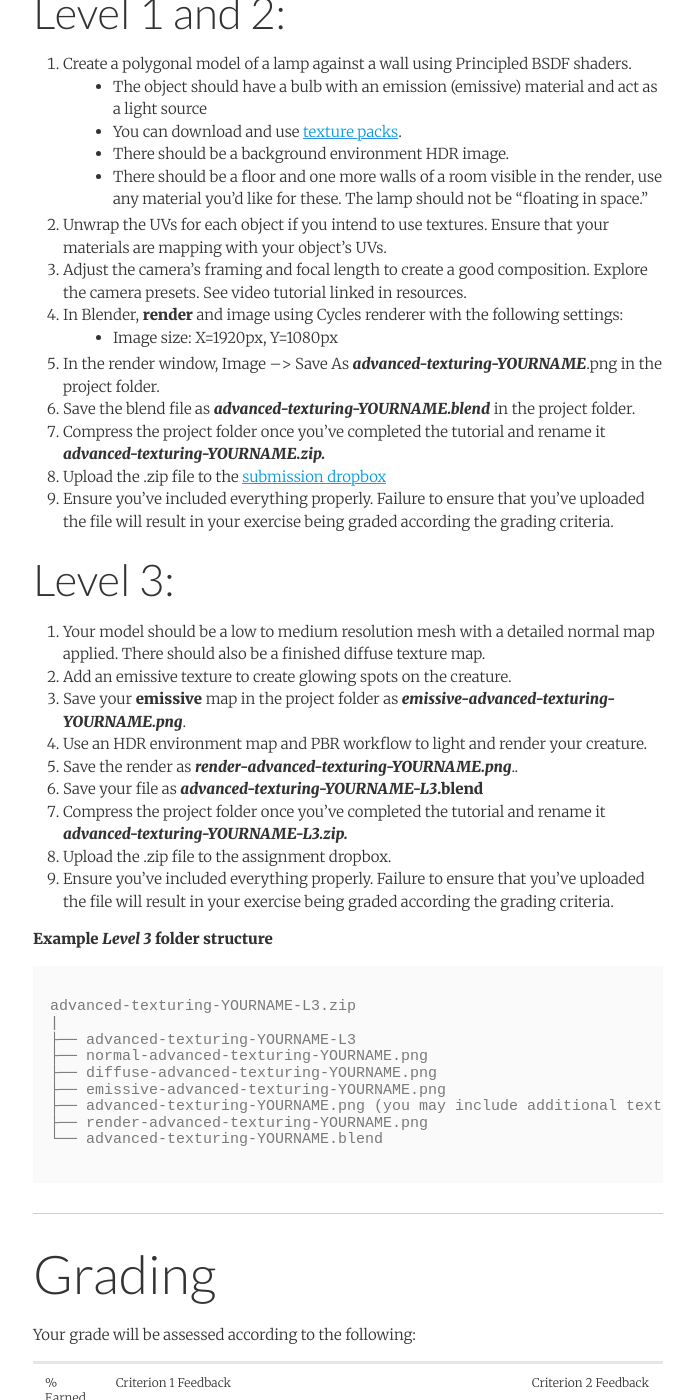
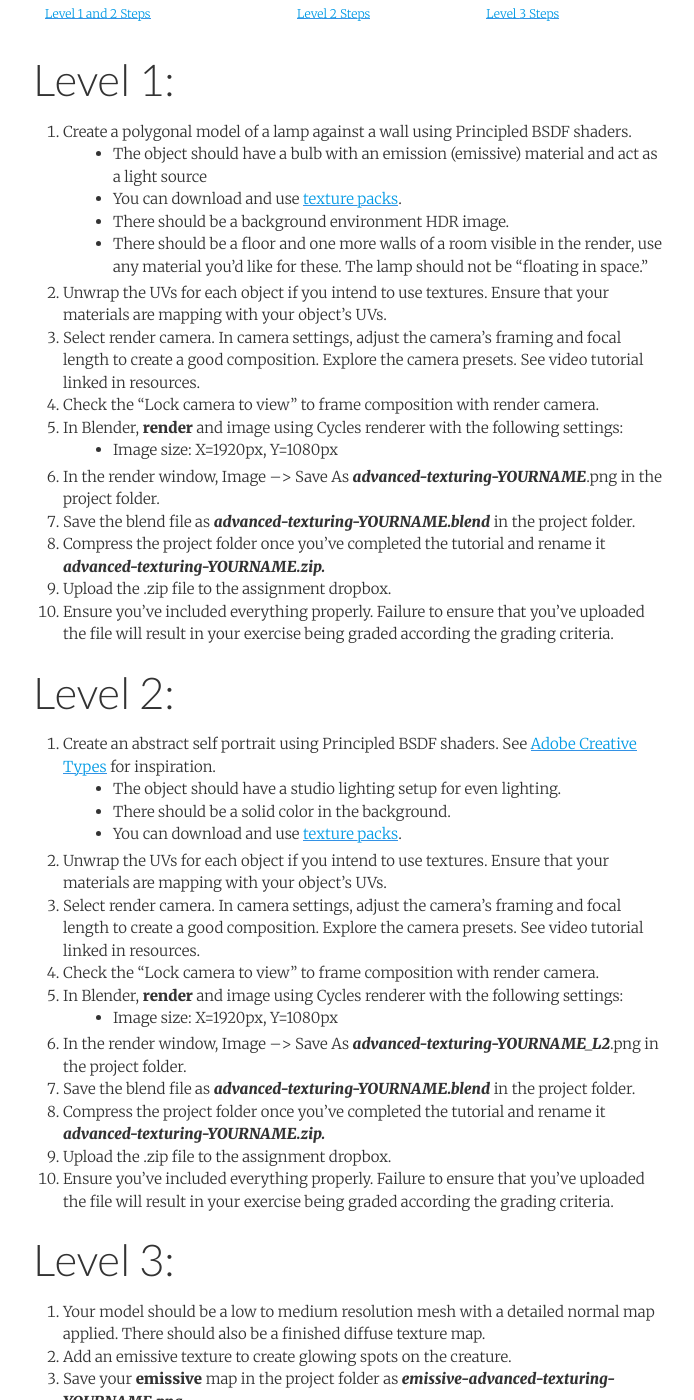
Before and after one commit to michael-collins/3d-modeling-rendering-animation-fa19--oer, a Jekyll site: the page built from _assignments/advanced-texturing/advanced-texturing.md, in a window 1280 px wide and 1400 px high, scrolled down 1515 px. Shown: the whole window, without its empty margins (292-986 px from the left). Built offline with Jekyll 4.4.1, drawn with Linux system fonts in a browser that asks for light colours; nearby versions of some CDN libraries; some of the changed text lies outside the part shown.

Commit message:
updated ex 3

```diff
--- a/_assignments/advanced-texturing/advanced-texturing.md
+++ b/_assignments/advanced-texturing/advanced-texturing.md
@@ -11,7 +11,8 @@ In this exercise, you will use a PBR workflow to add realistic textures, set up
 
 ## Learning Resources
 
----
+***
+
 **Level 1 & 2: Beginner and Intermediate Students**
 
 Physically based materials:
@@ -30,28 +31,32 @@ Example texture packs:
 
 Blender:
 
+- Blender Foundation - Videos 21-27: [Blender Fundamentals 2.8](https://www.youtube.com/playlist?list=PLa1F2ddGya_-UvuAqHAksYnB0qL9yWDO6)
+- [Grant Abbitt - Part 6 Rendering and Atmosphere](https://www.youtube.com/watch?v=g8683RF1COo)
 - Blender Reference Sheet: [Blender Hotkeys](http://download.blender.org/documentation/BlenderHotkeyReference.pdf)
-- Lynda - Watch Chapters 5-9: [Blender Essentials](https://www.lynda.com/Blender-tutorials/Blender-Essential-Training/87088-2.html?org=psu.edu)
+- Lynda - Watch Chapters 4 and 7: [Blender Essentials](https://www.linkedin.com/learning/blender-2-8-essential-training-2)
 - [Setting up the redner camera in Blender](https://www.youtube.com/watch?v=SG6yOoq7FKI)
 - [PBR Materials Demo](https://www.youtube.com/watch?v=FRNCp9GueUs) By Joe Foresman
 
----
+***
 
 **Level 3: Experienced Students**
 
-- [Character scuptling](https://www.lynda.com/Blender-tutorials/Sculpting-fine-details/135362/146888-4.html?org=psu.edu)
-- [Retopologize](https://www.youtube.com/watch?v=k9NAv_q_wfU)
-- [Normal Maps and Nodes](https://www.youtube.com/watch?v=gzZqFrFlcEE)
+- Flipped Normals - [Introduction to Sculpting in Blender 2.8 - Sculpting Essentials](https://www.youtube.com/watch?v=A-Wq8K8icpQ&list=PLBX-X8mPyxIqV8Uto03OdvfnGUHCu9Hxz&index=2)
+- [Blender 2.8 - How to bake textures - Tutorial](https://www.youtube.com/watch?v=2ClzsuExtCo)
+- [Retopology for Beginners in Blender 2.8 - Retopo the Correct Way](https://www.youtube.com/watch?v=CuQzPDs99yM&list=PLBX-X8mPyxIqV8Uto03OdvfnGUHCu9Hxz&index=1)
+- [How To Setup PBR and Displacement in EEVEE AND Cycles Blender 2.8](https://www.youtube.com/watch?v=UkU0-QeWUcU)
 
----
+
+***
 
 ## Steps to Completion
 
 Choose a either level 1, level 2, or level 3 to complete based on your prior experience with 3D tools. If you are a novice, choose Level 1. If you have some experience, choose Level 2. If you are very experienced with 3D tools, choose Level 3.
 
-[Level 1 and 2 Steps](#level-1-2) | [Level 3 Steps](#level-3)
+[Level 1 and 2 Steps](#level-1) | [Level 2 Steps](#level-2) | [Level 3 Steps](#level-3)
 
-### <a name="level-1-2"></a>Level 1 and 2:
+### <a name="level-1"></a>Level 1:
 
 1. Create a polygonal model of a lamp against a wall using Principled BSDF shaders.
   - The object should have a bulb with an emission (emissive) material and act as a light source
@@ -59,13 +64,31 @@ Choose a either level 1, level 2, or level 3 to complete based on your prior exp
   - There should be a background environment HDR image.
   - There should be a floor and one more walls of a room visible in the render, use any material you'd like for these. The lamp should not be "floating in space."
 2. Unwrap the UVs for each object if you intend to use textures. Ensure that your materials are mapping with your object's UVs.
-3. Adjust the camera's framing and focal length to create a good composition. Explore the camera presets. See video tutorial linked in resources.
+3. Select render camera. In camera settings, adjust the camera's framing and focal length to create a good composition. Explore the camera presets. See video tutorial linked in resources.
+4. Check the "Lock camera to view" to frame composition with render camera.
 4. In Blender, **render** and image using Cycles renderer with the following settings:
   - Image size: X=1920px, Y=1080px
 5. In the render window, Image --> Save As **_{{ page.submission-id }}_**.png in the project folder.
 9. Save the blend file as **_{{ page.submission-id }}.blend_** in the project folder.
 10. Compress the project folder once you’ve completed the tutorial and rename it **_{{ page.submission-id }}.zip._**
-11. Upload the .zip file to the [submission dropbox]({{ site.assignments.[page.exercise].dropbox-url }})
+11. Upload the .zip file to the assignment dropbox.
+12. Ensure you’ve included everything properly. Failure to ensure that you’ve uploaded the file will result in your exercise being graded according the grading criteria.
+
+### <a name="level-2"></a>Level 2:
+
+1. Create an abstract self portrait using Principled BSDF shaders. See [Adobe Creative Types](https://mycreativetype.com/the-creative-types/) for inspiration.
+  - The object should have a studio lighting setup for even lighting.
+  - There should be a solid color in the background.
+  - You can download and use [texture packs](https://texturehaven.com/textures/).
+2. Unwrap the UVs for each object if you intend to use textures. Ensure that your materials are mapping with your object's UVs.
+3. Select render camera. In camera settings, adjust the camera's framing and focal length to create a good composition. Explore the camera presets. See video tutorial linked in resources.
+4. Check the "Lock camera to view" to frame composition with render camera.
+4. In Blender, **render** and image using Cycles renderer with the following settings:
+  - Image size: X=1920px, Y=1080px
+5. In the render window, Image --> Save As **_{{ page.submission-id }}_L2_**.png in the project folder.
+9. Save the blend file as **_{{ page.submission-id }}.blend_** in the project folder.
+10. Compress the project folder once you’ve completed the tutorial and rename it **_{{ page.submission-id }}.zip._**
+11. Upload the .zip file to the assignment dropbox.
 12. Ensure you’ve included everything properly. Failure to ensure that you’ve uploaded the file will result in your exercise being graded according the grading criteria.
 
 ### <a name="level-3"></a>Level 3:
--- a/_data/schedule/agendas.yml
+++ b/_data/schedule/agendas.yml
@@ -76,16 +76,16 @@
 - title: NPR Agenda
   id: npr-agenda
   type: agenda
-  posted-date-iso: '2019-01-29T11:15:00'
+  posted-date-iso: '2019-09-10T2:30:00'
   doc: /agendas/npr-agenda.html
   published: false
 
 - title: Lighting Rendering Agenda
   id: lighting-rendering-agenda
   type: agenda
-  posted-date-iso: '2018-01-22T11:15:00'
+  posted-date-iso: '2019-09-10T2:30:00'
   doc: /agendas/lighting-rendering-agenda.html
-  published: false
+  published: true
 
 - title: Realtime NPR Agenda
   id: realtime-npr-agenda
```
Also changed, not shown: _agendas/lighting-rendering-agenda/lighting-rendering-agenda.md (+3 -3 lines), _data/schedule/assignments.yml (+4 -4 lines).
